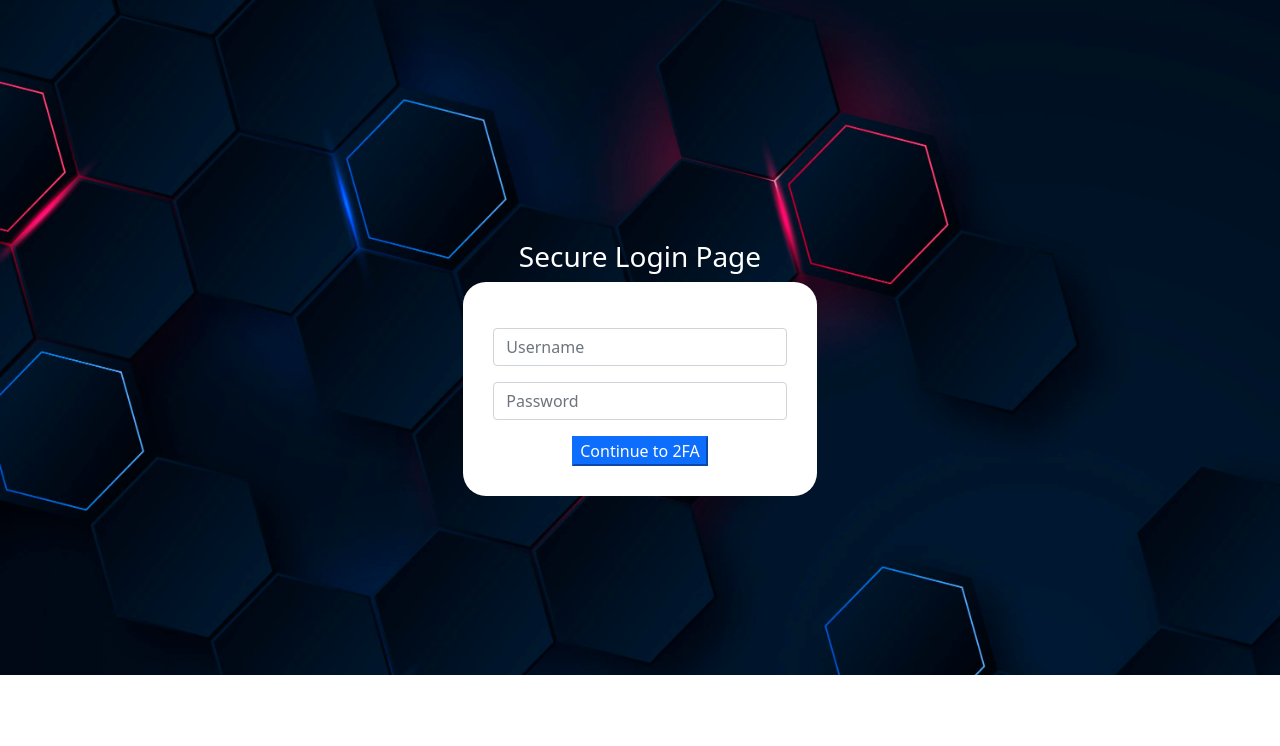
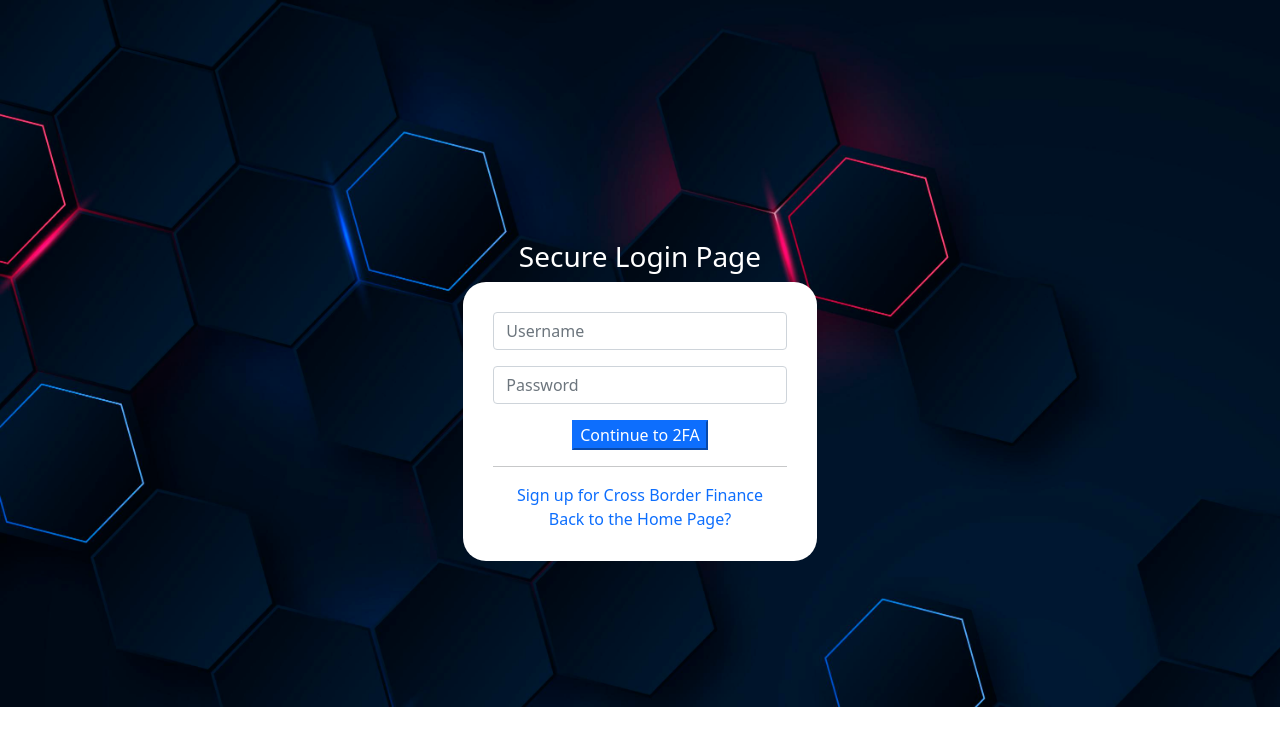
Before and after one commit to Chriz97/ISD_22_CBF, a Flask app: a page that uses templates/login.html in a window 1280 px wide. Shown: the top 746 px of the page. Run offline with Flask 2, Linux system fonts and the light colour scheme; parts of the project's set-up code (start-up, migrations or seed data) failed here and were passed over; some libraries are stand-ins or nearby versions.

Commit message:
21.12. 11:52 PM Minor Changes in the File Structure
Next step: Since we know have a Premium API Key the Previous Close Price will now be shown in every template, Design

```diff
--- a/templates/login.html
+++ b/templates/login.html
@@ -5,6 +5,9 @@
     <meta charset="utf-8">
     <link rel="stylesheet" href="https://stackpath.bootstrapcdn.com/bootstrap/5.0.0-alpha1/css/bootstrap.min.css">
     <style type="text/css">
+       html {
+      overflow: hidden;
+      }
       body{
       background-image: url("/static/login_page_picture.jpg");
       background-size: cover;
@@ -42,8 +45,6 @@
           <form class="login-form" method="POST" action="">
             <div class="mb-3">
                  {{ form.hidden_tag() }}
-             </div>
-             <div class="mb-3">
               {{form.username(class="form-control") }}
             </div>
             <div class="mb-3">
@@ -52,9 +53,19 @@
             <div class="text-center">
                 {{ form.submit(class="btn-primary")}}
             </div>
+              <hr>
+            <div class="text-center">
+            <a style="text-decoration: none;" href="{{ url_for('register') }}">Sign up for Cross Border Finance</a>
+                <br>
+            <a style="text-decoration: none;" href="{{ url_for("hello_world")}}">Back to the Home Page?</a>
+            </div>
           </form>
         </div>
       </div>
     </div>
+    </form>
+        </div>
+    </div>
+    </div>
   </body>
 </html>
--- a/templates/register.html
+++ b/templates/register.html
@@ -10,11 +10,15 @@
     <title>Sign up for Cross Border Finance</title>
 </head>
     <style type="text/css">
+      html {
+          overflow: hidden;
+      }
       body{
       background-image: url("/static/login_page_picture.jpg");
       background-size: cover;
       background-repeat: no-repeat;
       background-position: center;
+      height: 800px;
       }
       .login-form{
       border-radius: 23px;
@@ -76,8 +80,6 @@
     </form>
         </div>
     </div>
-    <div style="text-align: center">
-
     </div>
 </body>
 
```
Also changed, not shown: templates/landing_page.html (+7 -2 lines), static/landingpage.jpg (renamed from static/landing_page.jpg).
